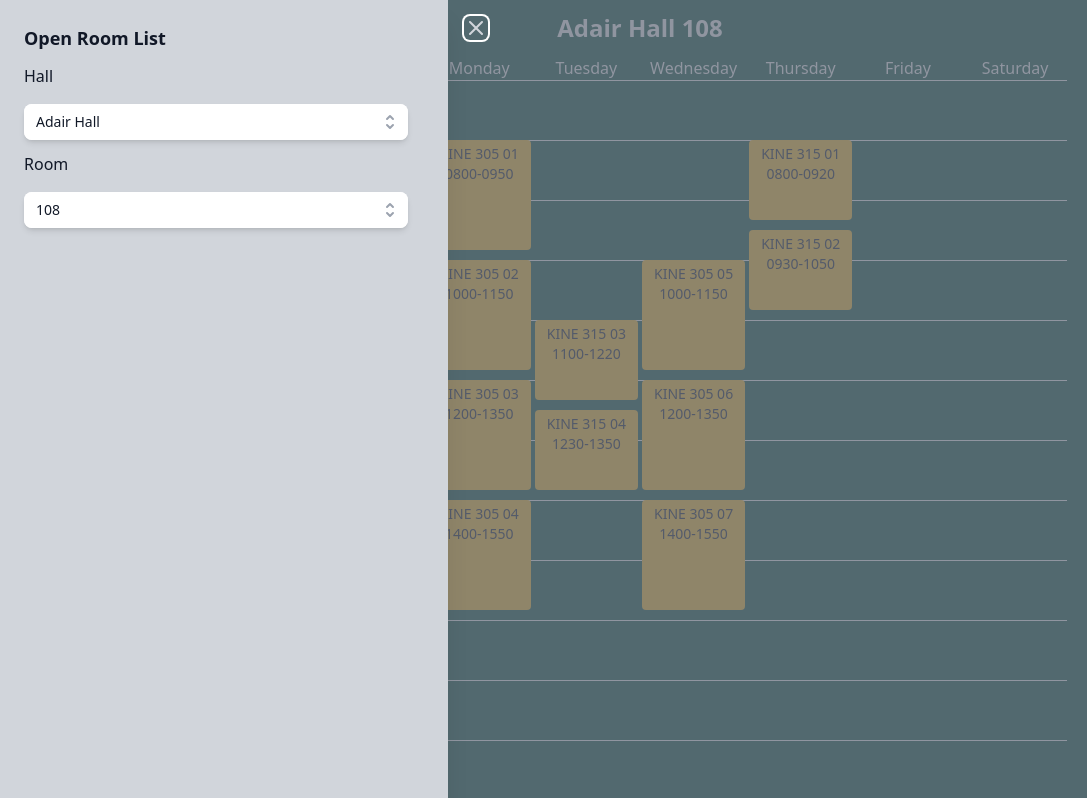
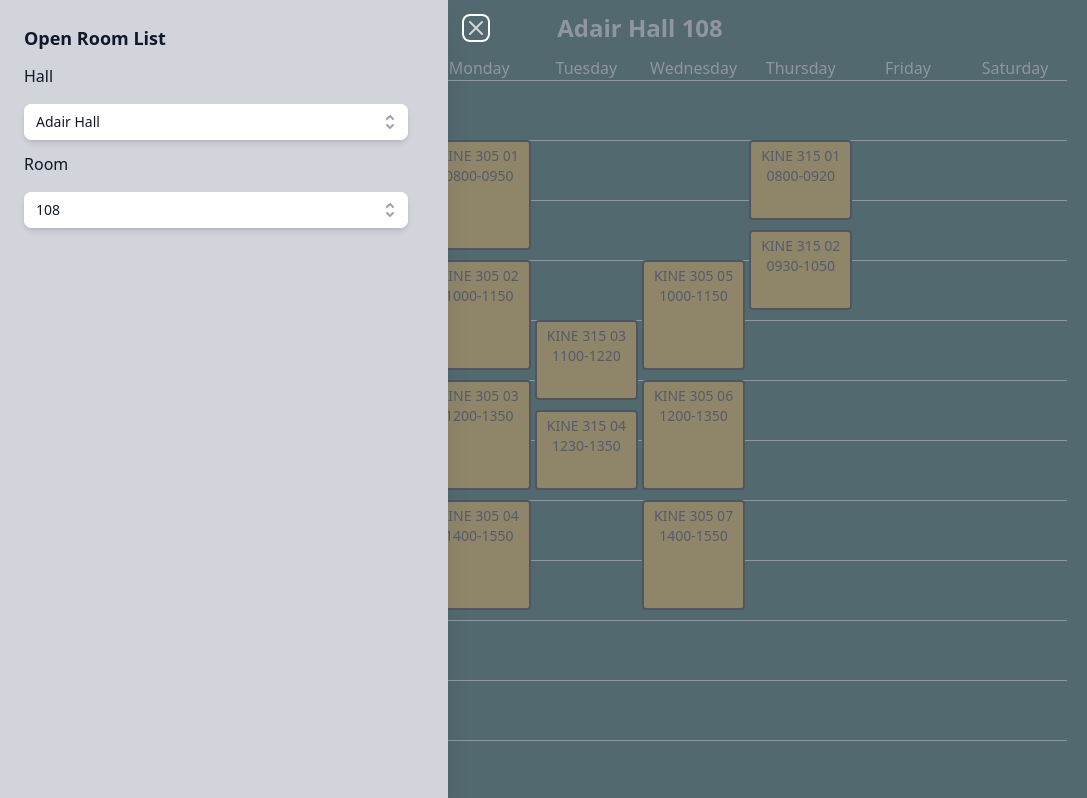
Before and after one commit to tecnd/room-finder, a React (Vite) app: page / in a window 1280 px wide. Shown: the top 798 px of the page, without its empty margins (0-1087 px from the left). Built offline with nearby package versions, Linux system fonts and the light colour scheme.

Commit message:
border on bubble

```diff
--- a/src/Calendar.jsx
+++ b/src/Calendar.jsx
@@ -81,7 +81,7 @@ export default function Calendar({ events }) {
 
       cal.push(
         <div
-          className={`col-start-${colNum} bg-amber-400 text-slate-900 text-center text-sm flex rounded border-1 border-black `}
+          className={`col-start-${colNum} bg-amber-400 text-slate-900 text-center text-sm flex rounded border-2 border-black `}
           style={{ gridRow: `${start} / ${end}` }}
         >
           <div className="mx-auto pt-1">
```
